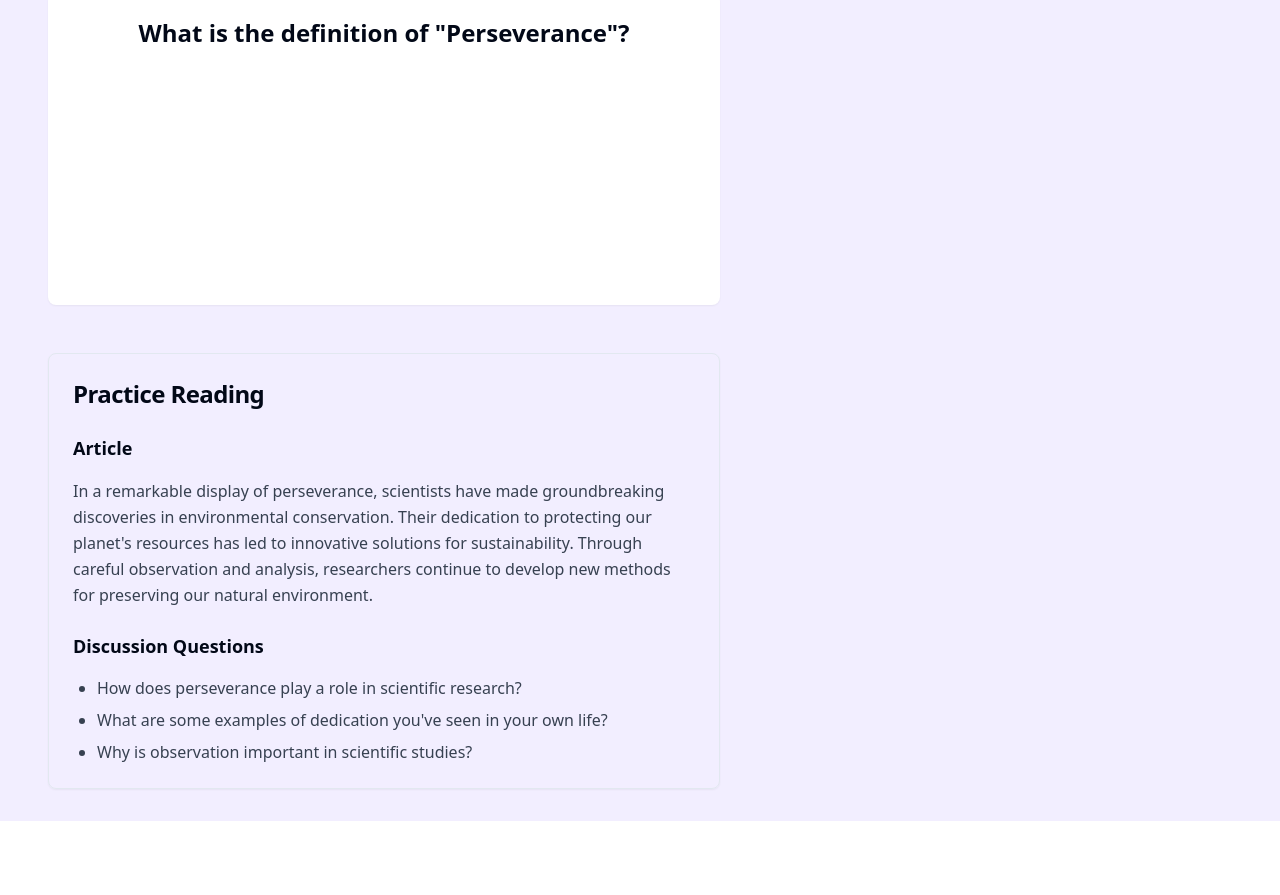
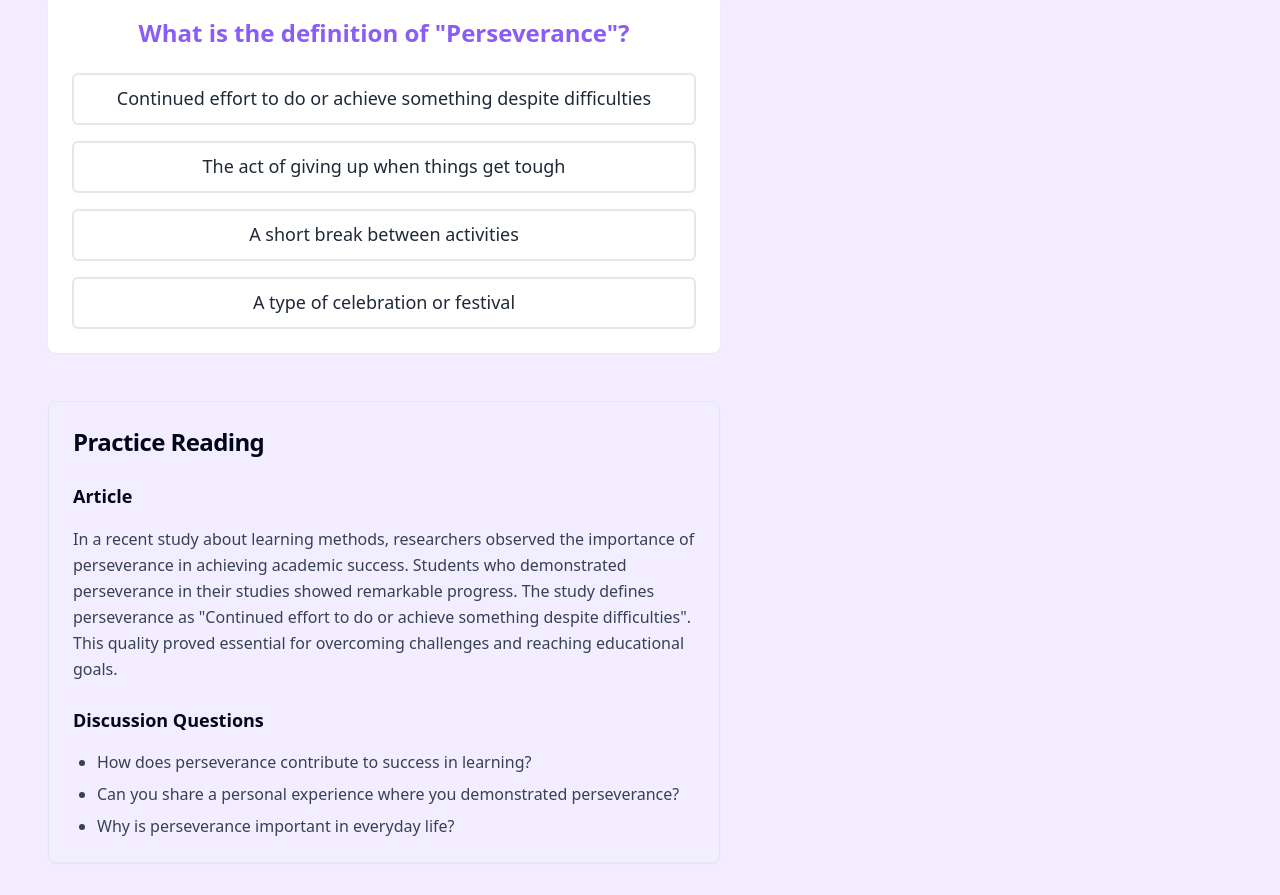
Before and after one commit to daveynj/vocabloom-explore, a React (Vite) app: page / in a window 1280 px wide. Shown: the part 621-1516 px from the top of the page. Before the commit the page ends 1442 px from the top, so only its background shows below. Built offline with nearby package versions, Linux system fonts and the light colour scheme.

Commit message:
Update article and quiz options
Modify the vocabulary article to dynamically change based on the selected vocabulary. Enhance the visibility and readability of the multiple-choice answers in the vocabulary quiz.
[skip gpt_engineer]

```diff
--- a/src/components/VocabularyArticle.tsx
+++ b/src/components/VocabularyArticle.tsx
@@ -2,23 +2,21 @@ import React from "react";
 import { Card, CardContent, CardHeader, CardTitle } from "@/components/ui/card";
 
 interface VocabularyArticleProps {
-  words: {
-    word: string;
-    definition: string;
-  }[];
+  word: string;
+  definition: string;
 }
 
-const VocabularyArticle = ({ words }: VocabularyArticleProps) => {
-  // This would typically come from an API, but for now we'll use a sample article
-  const article = `In a remarkable display of perseverance, scientists have made groundbreaking discoveries
-    in environmental conservation. Their dedication to protecting our planet's resources has led to innovative
-    solutions for sustainability. Through careful observation and analysis, researchers continue to develop new
-    methods for preserving our natural environment.`;
+const VocabularyArticle = ({ word, definition }: VocabularyArticleProps) => {
+  // Generate a contextual article based on the current word
+  const article = `In a recent study about learning methods, researchers observed the importance of ${word.toLowerCase()}
+    in achieving academic success. Students who demonstrated ${word.toLowerCase()} in their studies showed remarkable progress.
+    The study defines ${word.toLowerCase()} as "${definition}". This quality proved essential for overcoming challenges
+    and reaching educational goals.`;
 
   const discussionQuestions = [
-    "How does perseverance play a role in scientific research?",
-    "What are some examples of dedication you've seen in your own life?",
-    "Why is observation important in scientific studies?",
+    `How does ${word.toLowerCase()} contribute to success in learning?`,
+    `Can you share a personal experience where you demonstrated ${word.toLowerCase()}?`,
+    `Why is ${word.toLowerCase()} important in everyday life?`,
   ];
 
   return (
--- a/src/components/VocabularyQuiz.tsx
+++ b/src/components/VocabularyQuiz.tsx
@@ -25,15 +25,15 @@ const VocabularyQuiz = ({ word, correctDefinition, options }: QuizProps) => {
   };
 
   const getButtonClass = (option: string) => {
-    if (!selectedAnswer) return "bg-white hover:bg-gray-100";
-    if (option === correctDefinition) return "bg-success text-success-foreground";
-    if (option === selectedAnswer) return "bg-error text-error-foreground";
-    return "bg-white hover:bg-gray-100";
+    if (!selectedAnswer) return "bg-white hover:bg-gray-50 text-gray-800 border-2 border-gray-200";
+    if (option === correctDefinition) return "bg-success text-success-foreground font-semibold";
+    if (option === selectedAnswer) return "bg-error text-error-foreground font-semibold";
+    return "bg-white text-gray-800 border-2 border-gray-200";
   };
 
   return (
-    <div className="w-full max-w-2xl p-6 bg-white rounded-lg shadow-sm space-y-4">
-      <h2 className="text-2xl font-bold text-center mb-6">
+    <div className="w-full max-w-2xl p-6 bg-white rounded-lg shadow-sm space-y-6">
+      <h2 className="text-2xl font-bold text-center mb-6 text-primary">
         What is the definition of "{word}"?
       </h2>
       <div className="grid grid-cols-1 gap-4">
@@ -42,7 +42,7 @@ const VocabularyQuiz = ({ word, correctDefinition, options }: QuizProps) => {
             key={index}
             onClick={() => handleAnswer(option)}
             disabled={selectedAnswer !== null}
-            className={`w-full p-4 text-left ${getButtonClass(option)}`}
+            className={`w-full p-6 text-left text-lg leading-relaxed ${getButtonClass(option)}`}
           >
             {option}
           </Button>
--- a/src/pages/Index.tsx
+++ b/src/pages/Index.tsx
@@ -108,7 +108,10 @@ const Index = () => {
           options={currentWord.quizOptions}
         />
 
-        <VocabularyArticle words={vocabularyList} />
+        <VocabularyArticle
+          word={currentWord.word}
+          definition={currentWord.definition}
+        />
       </div>
     </div>
   );
```
